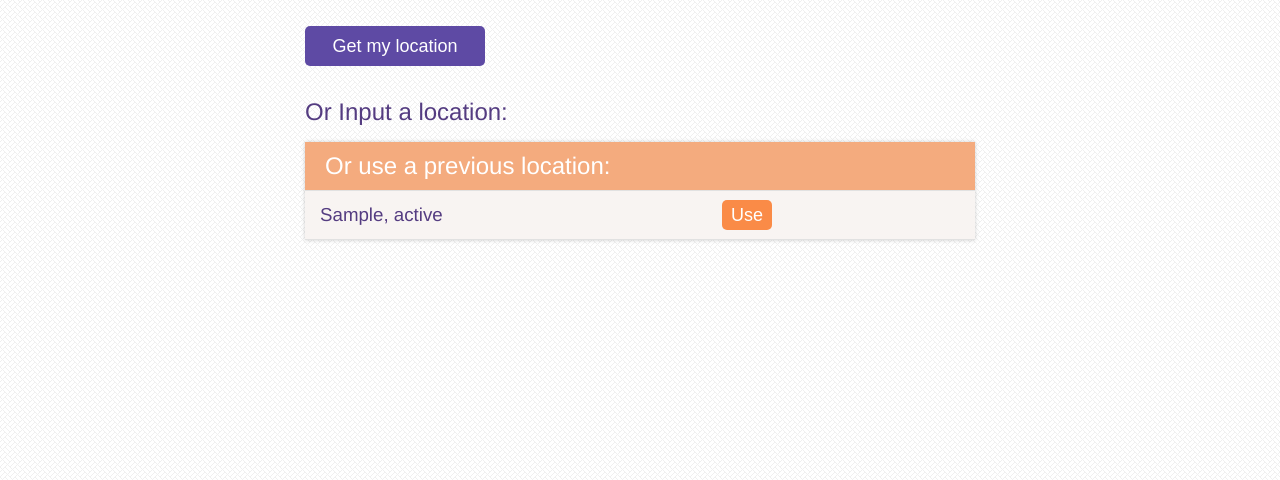
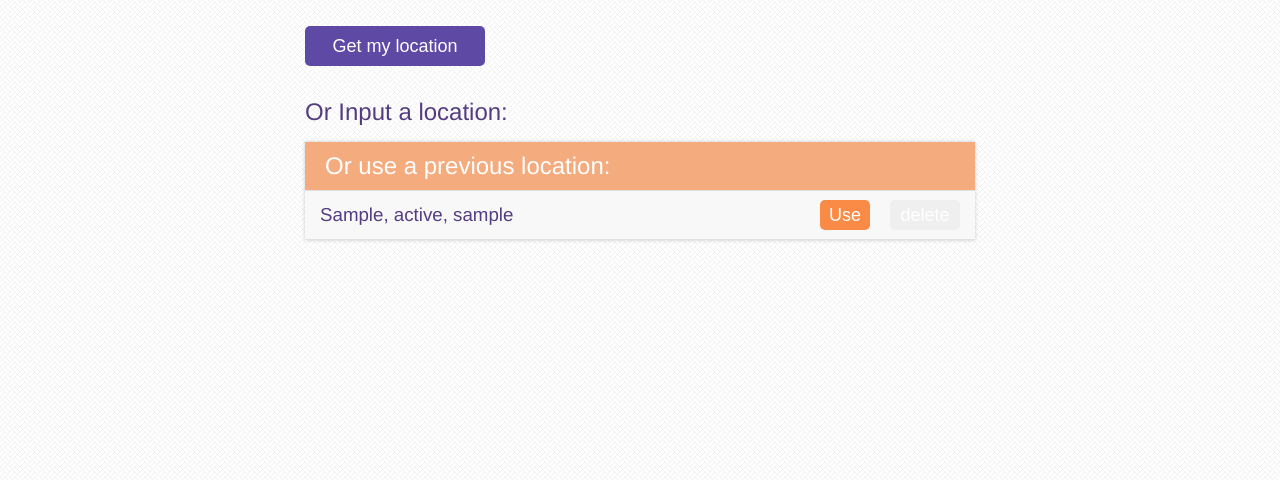
Before and after one commit to janmilosh/lastfm, a Django app: page / in a window 1280 px wide. Shown: the part 138-618 px from the top of the page. Run offline with Django 3.2, Linux system fonts and the light colour scheme; a user stored in the database is signed in; tables that the repository leaves empty hold one stand-in row (values such as "Sample post"); parts of the project's set-up code (start-up, migrations or seed data) failed here and were passed over.

Commit message:
Adds delete previous event feature.

```diff
--- a/events/urls.py
+++ b/events/urls.py
@@ -3,4 +3,5 @@ from django.conf.urls import include, patterns, url
 urlpatterns = patterns('events.views',
     url(r'^set_location/$', 'save_location'),
     url(r'^get_events/(?P<location_id>\d+)/$', 'get_events'),
+    url(r'^delete/(?P<location_id>\d+)/$', 'delete'),
 )
--- a/lastfm/static/css/style.css
+++ b/lastfm/static/css/style.css
@@ -246,14 +246,30 @@ button.use-previous {
   background: #FA8B47;
 }
 
-button.use-previous {
+button.use-previous,
+button.delete {
   margin-bottom: 0;
   margin-top: 4px;
+  float: right;
+  margin-left: 20px;
 }
 
 .use_submit input[type="submit"]:hover,
 button.use-previous:hover {
   background: #F4AB7E;
+  -webkit-transition: all .5s ease-in-out;
+  -moz-transition: all .5s ease-in-out;
+  -o-transition: all .5s ease-in-out;
+  transition: all .5s ease-in-out;
+}
+
+button.delete {
+  width: 70px;
+  height: 30px;
+}
+
+button.delete:hover {
+  background: #999;
   -webkit-transition: all .5s ease-in-out;
   -moz-transition: all .5s ease-in-out;
   -o-transition: all .5s ease-in-out;
@@ -385,6 +401,10 @@ ul.errorlist li {
   margin: 0;
 }
 
+.panel .row:nth-child(even) {
+  background: #f8f8f8;
+}
+
 .panel h3 {
   margin: 8px 0;
 }
--- a/lastfm/templates/home.html
+++ b/lastfm/templates/home.html
@@ -32,8 +32,8 @@
         </div>
         {% for location in locations %}
           <div class="row clearfix">
-            <div class="col col-60"><h3>{{ location.city }}, {{ location.state }}</h3></div>
-            <div class="col col-40"><a href="/events/get_events/{{ location.id }}/"><button class="use-previous">Use</button></a></div>
+            <div class="col col-60"><h3>{{ location.city }}, {{ location.state }}, {{ location.user }}</h3></div>
+            <div class="col col-40"><a href="/events/delete/{{ location.id }}/"><button class="delete">delete</button></a><a href="/events/get_events/{{ location.id }}/"><button class="use-previous">Use</button></a></div>
           </div>
         {% endfor %}
 
```
Also changed, not shown: events/views.py (+8 -1 lines).
